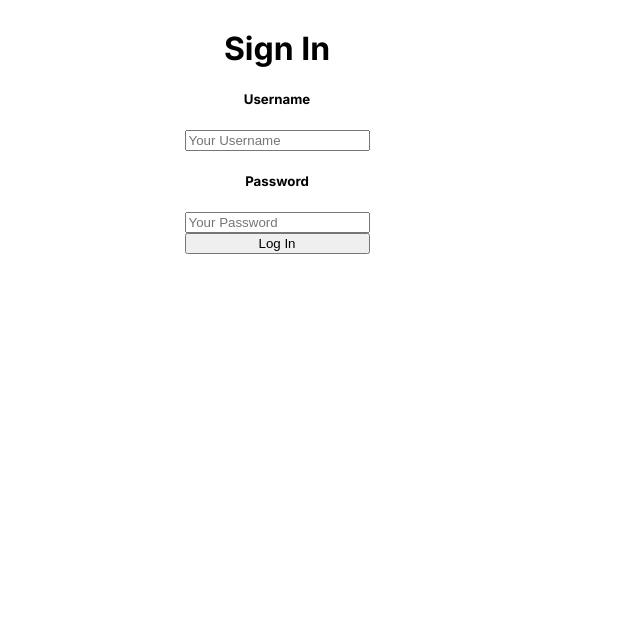
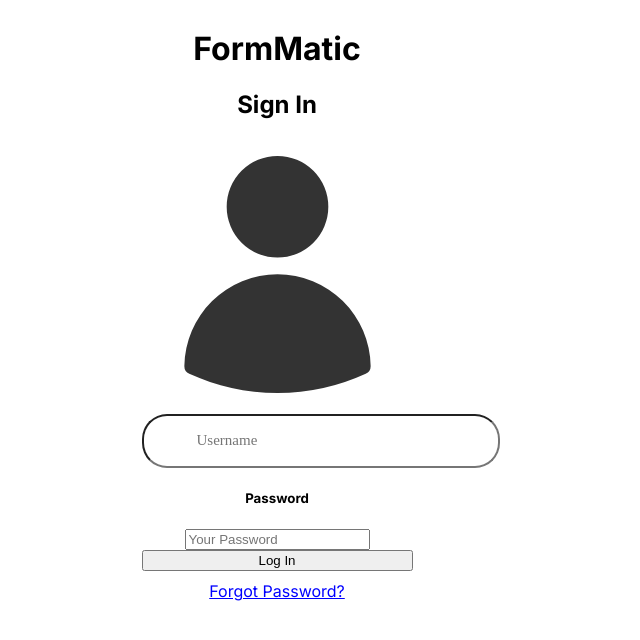
Before and after one commit to IZ-Services/FormMatic, a Next.js app: page /login in a window 1280 px wide. Shown: the top 640 px of the page, without its empty margins (363-1003 px from the left). Built offline with nearby package versions, Linux system fonts and the light colour scheme.

Commit message:
still working on it

```diff
--- a/package.json
+++ b/package.json
@@ -9,6 +9,7 @@
     "lint": "next lint"
   },
   "dependencies": {
+    "@heroicons/react": "^2.1.3",
     "dotenv": "^16.4.5",
     "firebaseui": "^6.1.0",
     "mongodb": "^6.6.2",
--- a/src/app/globals.css
+++ b/src/app/globals.css
@@ -170,3 +170,23 @@
     right: 0;
     margin: 10px;
 }
+
+.loginIcon {
+    color: #333;
+}
+
+.loginInput {
+    font-family: Montserrat-Bold;
+    font-size: 15px;
+    line-height: 1.2;
+    color: #333;
+    display: block;
+    width: 100%;
+    background: #fff;
+    height: 50px;
+    border-radius: 25px;
+    padding: 0 30px 0 53px;
+    /* outline: none;
+    border: none; */
+    overflow: hidden
+}
--- a/src/app/login/page.tsx
+++ b/src/app/login/page.tsx
@@ -1,8 +1,11 @@
 "use client"
 import { useState } from 'react';
 import { getAuth, signInWithEmailAndPassword } from "firebase/auth";
+import "../globals.css";
 import app from '../../../firebase-config'
 import { useRouter } from 'next/navigation';
+import { UserIcon } from '@heroicons/react/24/solid'
+
 
 export default function LoginPage() {
     const router = useRouter();
@@ -27,15 +30,19 @@ export default function LoginPage() {
     return (
         <main style={{display: "flex", alignItems: "center", justifyContent: "center" }}>
             <div style={{ textAlign: "center" }}>
-                <h1>Sign In</h1>
+                <h1>FormMatic</h1>
+                <h2>Sign In</h2>
 
-                <h5>Username</h5>
-
-                <input
-                    placeholder="Your Username"
-                    value={email}
-                    onChange={(e) => setEmail(e.target.value)}
-                ></input>
+                <div>
+                    <UserIcon className='loginIcon'/>
+                    <input
+                        className='loginInput'
+                        type="text"
+                        placeholder="Username"
+                        value={email}
+                        onChange={(e) => setEmail(e.target.value)}
+                    ></input>
+                </div>
 
                 <h5>Password</h5>
 
@@ -46,6 +53,10 @@ export default function LoginPage() {
                 ></input>
 
                 <button style={{ display: "block", width: "100%"}} onClick={handleLogin}>Log In</button>
+                <div style={{ marginTop: "10px" }}>
+                    <a href="/forgot-password" style={{ textDecoration: "underline", color: "blue" }}>Forgot Password?</a>
+                </div>
+
             </div>
         </main>
     );
```
Also changed, not shown: 1 other file (tests, documents, lock files or other folders).
